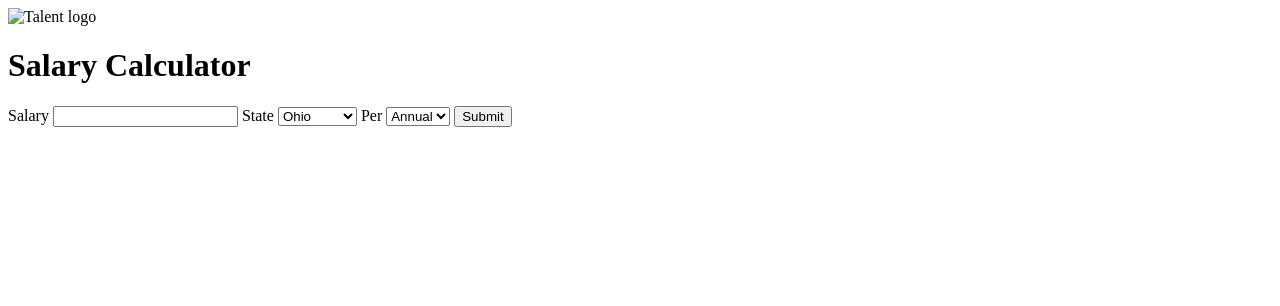
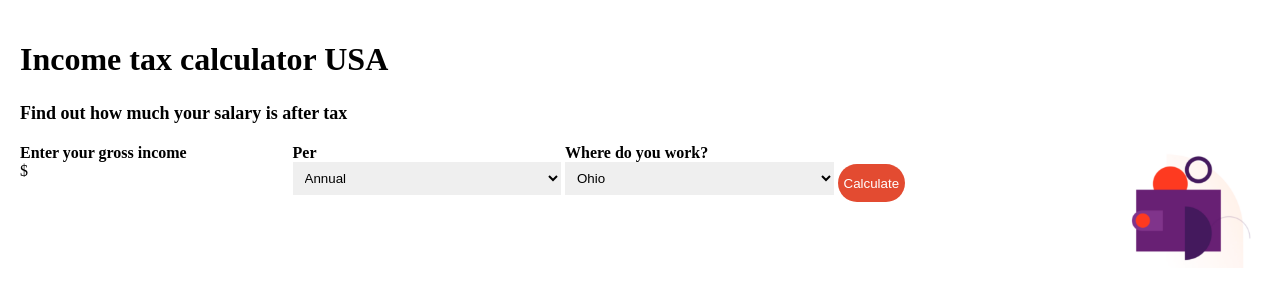
Before and after one commit to kristinhlbk89/Salary-Calculator-BONUS-project-, a plain HTML site: page index.html in a window 1280 px wide. Drawn offline with Linux system fonts and the light colour scheme.

Commit message:
finish salary calculator design

````diff
--- a/index.html
+++ b/index.html
@@ -4,36 +4,104 @@
 <head>
     <meta charset="UTF-8">
     <meta name="viewport" content="width=device-width, initial-scale=1.0">
-    <title>Salary Calculator</title>
+    <title>Income Tax Calculator USA</title>
     <link rel="stylesheet" href="style.css">
 </head>
 
 <body>
 
-    <img src="images/logo.png" alt="Talent logo">
+    <h1>Income tax calculator USA</h1>
 
-    <h1>Salary Calculator</h1>
+    <h2>Find out how much your salary is after tax</h2>
 
     <form id="salary-form">
 
-        <label for="salary">Salary</label>
-        <input type="number" id="salary" name="salary">
+        <div class="card-container">
 
-        <label for="state">State</label>
-        <select id="state" name="state">
-            <option value="Ohio">Ohio</option>
-            <option value="Florida">Florida</option>
-            <option value="California">California</option>
-        </select>
+            <div class="card1">
+                <label for="salary">Enter your gross income</label>
+                <div>
+                    $
+                    <input type="number" id="salary" name="salary">
+                </div>
+            </div>
 
-        <label for="per">Per</label>
-        <select id="per" name="per">
-            <option value="annual">Annual</option>
-        </select>
+            <div class="card2">
+                <label for="per">Per</label>
+                <select id="per" name="per">
+                    <option value="annual">Annual</option>
+                    <option value="monthly">Monthly</option>
+                    <option value="bi-weekly">Bi-weekly</option>
+                    <option value="weekly">Weekly</option>
+                    <option value="day">Day</option>
+                    <option value="hour">Hour</option>
+                </select>
+            </div>
 
-        <button type="submit">Submit</button>
+            <div class="card3">
+                <label for="state">Where do you work?</label>
+                <select id="state" name="state">
+                    <option value="Ohio">Ohio</option>
+                    <option value="Alabama">Alabama</option>
+                    <option value="Alaska">Alaska</option>
+                    <option value="Arizona">Arizona</option>
+                    <option value="Arkansas">Arkansas</option>
+                    <option value="California">California</option>
+                    <option value="Colorado">Colorado</option>
+                    <option value="Connecticut">Connecticut</option>
+                    <option value="Delaware">Delaware</option>
+                    <option value="Florida">Florida</option>
+                    <option value="Georgia">Georgia</option>
+                    <option value="Hawaii">Hawaii</option>
+                    <option value="Idaho">Idaho</option>
+                    <option value="Illinois">Illinois</option>
+                    <option value="Indiana">Indiana</option>
+                    <option value="Iowa">Iowa</option>
+                    <option value="Kansas">Kansas</option>
+                    <option value="Kentucky">Kentucky</option>
+                    <option value="Louisiana">Louisiana</option>
+                    <option value="Maine">Maine</option>
+                    <option value="Maryland">Maryland</option>
+                    <option value="Massachusetts">Massachusetts</option>
+                    <option value="Michigan">Michigan</option>
+                    <option value="Minnesota">Minnesota</option>
+                    <option value="Mississippi">Mississippi</option>
+                    <option value="Missouri">Missouri</option>
+                    <option value="Montana">Montana</option>
+                    <option value="Nebraska">Nebraska</option>
+                    <option value="Nevada">Nevada</option>
+                    <option value="New Hampshire">New Hampshire</option>
+                    <option value="New Jersey">New Jersey</option>
+                    <option value="New Mexico">New Mexico</option>
+                    <option value="New York">New York</option>
+                    <option value="North Carolina">North Carolina</option>
+                    <option value="North Dakota">North Dakota</option>
+                    <option value="Oklahoma">Oklahoma</option>
+                    <option value="Oregon">Oregon</option>
+                    <option value="Pennsylvania">Pennsylvania</option>
+                    <option value="Rhode Island">Rhode Island</option>
+                    <option value="South Carolina">South Carolina</option>
+                    <option value="South Dakota">South Dakota</option>
+                    <option value="Tennessee">Tennessee</option>
+                    <option value="Texas">Texas</option>
+                    <option value="Utah">Utah</option>
+                    <option value="Vermont">Vermont</option>
+                    <option value="Virginia">Virginia</option>
+                    <option value="Washington">Washington</option>
+                    <option value="West Virginia">West Virginia</option>
+                    <option value="Wisconsin">Wisconsin</option>
+                    <option value="Wyoming">Wyoming</option>
+                </select>
+            </div>
+
+            <div class="card4">
+                <button type="submit">Calculate</button>
+            </div>
+            <img src="images/logo.png" alt="Talent logo">
+        </div>
 
     </form>
+
 
     <p id="summary"></p>
 
--- a/style.css
+++ b/style.css
@@ -1,14 +1,91 @@
-
+```css id="j6x8k2"
 html {
-box-sizing: border-box;
+    box-sizing: border-box;
 }
 
 *,
 *::before,
 *::after {
-box-sizing: inherit;
+    box-sizing: inherit;
+}
+
+body {
+    display: grid;
+    grid-template-columns: 1fr;
+    margin: 20px;
+}
+
+h1 {
+    font-size: 32px;
+    margin-bottom: 10px;
+}
+
+h2 {
+    font-size: 18px;
+    margin-bottom: 20px;
+}
+
+.card-container {
+    display: grid;
+    grid-template-columns: 1fr 1fr 1fr 1fr;
+    gap: 20px;
+}
+
+.card1,
+.card2,
+.card3,
+{
+    display: grid;
+    gap: 5px;
+}
+
+label {
+    font-weight: bold;
+}
+
+input,
+select {
+    padding: 8px;
+    border: none;
+}
+
+button {
+    background-color: #E34B31;
+    border: none;
+    border-radius: 20px;
+    color: white;
+    height: 36px;
 }
 
 #summary {
-  display: none;
+    display: none;
+    margin-top: 20px;
+    border: 1px solid black;
+    padding: 10px;
+    font-weight: bold;
 }
+
+img {
+    width: 150px;
+    grid-column: 5;
+    grid-row: 1;
+}
+
+.card1, .card2, .card3, {
+    padding: 10px;
+}
+
+.card1 input, .card2 select, .card3 select {
+    width: 100%;
+}
+
+.card4 {
+    grid-column: 4;
+    grid-row: 1;
+    padding-top: 20px;
+}
+
+.card1 div {
+    display: grid;
+    grid-template-columns: auto 1fr;
+}
````
Also changed, not shown: images/logo.png (added).
